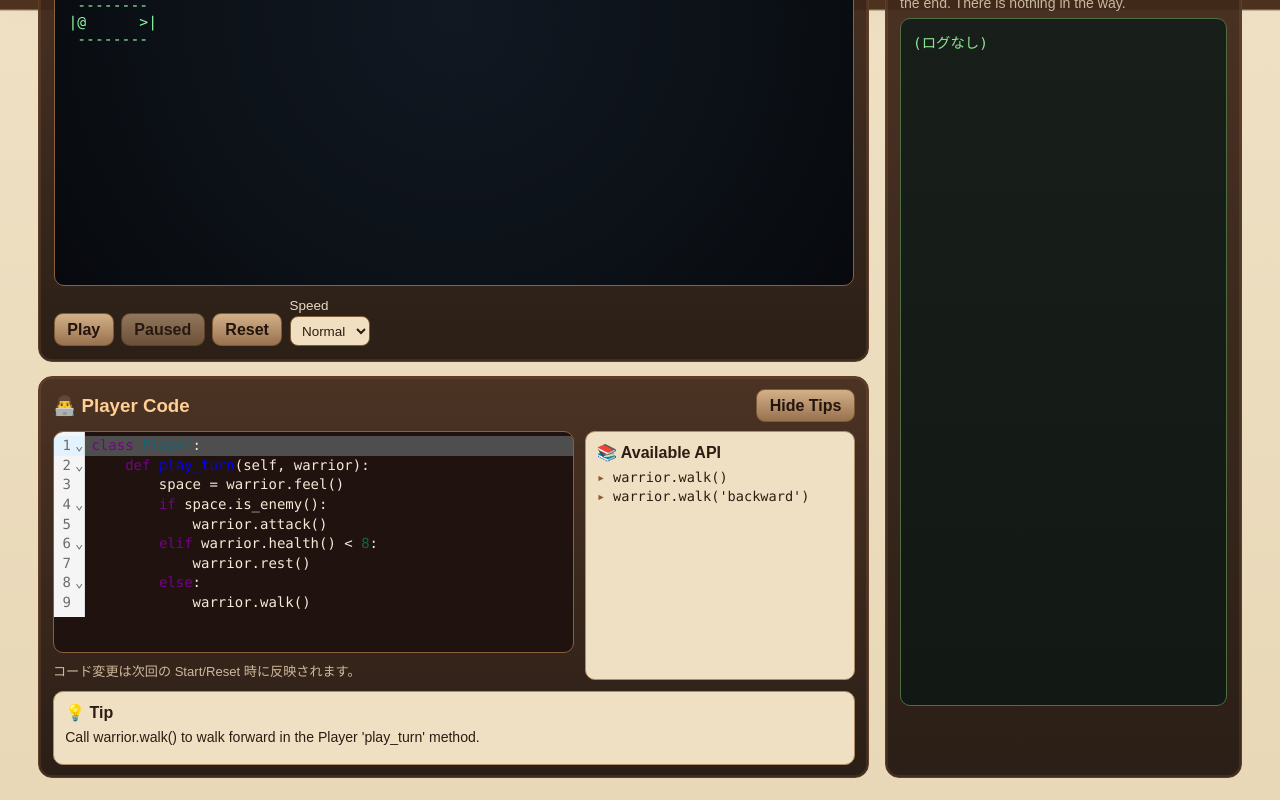
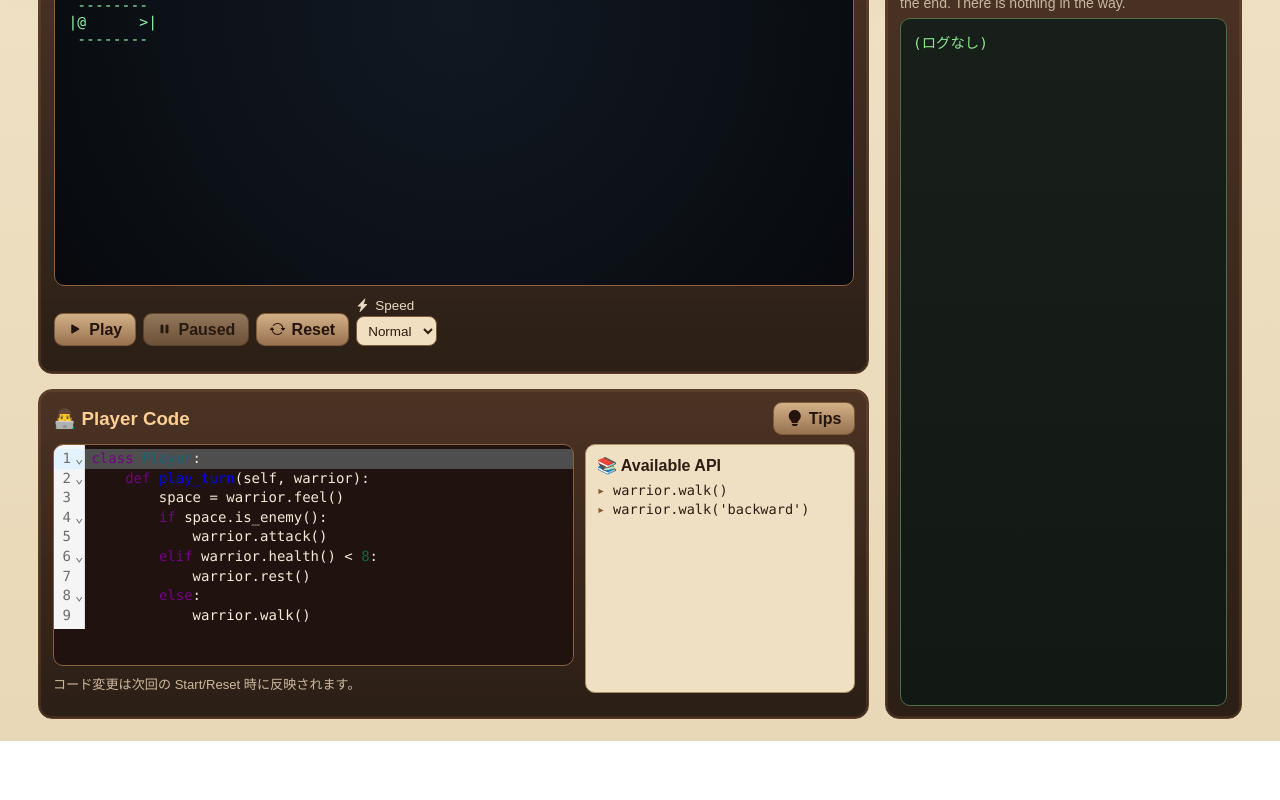
Before and after one commit to unagi/code-py-samurai, a React (Vite) app: page / in a window 1280 px wide. Shown: the part 269-1069 px from the top of the page. After the commit the page ends 1010 px from the top, so only its background shows below. Built offline with nearby package versions, Linux system fonts and the light colour scheme.

Commit message:
refactor(web): replace tips panel with lightweight tooltip trigger
Reason: avoid layout/state churn from toggling large tips block.

Impact: removes tips panel rendering; keeps always-visible API panel and shows tip/clue via tooltip on Tips button.

Breaking change: none

```diff
--- a/package.json
+++ b/package.json
@@ -23,6 +23,7 @@
   },
   "dependencies": {
     "@codemirror/lang-python": "^6.2.1",
+    "bootstrap-icons": "^1.13.1",
     "codemirror": "^6.0.2",
     "react": "^19.2.4",
     "react-dom": "^19.2.4"
--- a/src/main.tsx
+++ b/src/main.tsx
@@ -1,6 +1,7 @@
 import { StrictMode } from "react";
 import { createRoot } from "react-dom/client";
 
+import "bootstrap-icons/font/bootstrap-icons.css";
 import "./web/styles.css";
 import App from "./web/App";
 
--- a/src/web/App.tsx
+++ b/src/web/App.tsx
@@ -175,7 +175,6 @@ export default function App() {
   const [logs, setLogs] = useState("(ログなし)");
   const [result, setResult] = useState<LevelResult | null>(null);
   const [showResultModal, setShowResultModal] = useState(false);
-  const [showTips, setShowTips] = useState(true);
 
   const sessionRef = useRef(new LevelSession());
   const timerRef = useRef<number | null>(null);
@@ -192,6 +191,11 @@ export default function App() {
   }, [selectedTower]);
 
   const availableApi = useMemo(() => getAvailableApiList(level), [level]);
+  const tipsText = useMemo(() => {
+    return level.clue
+      ? `Tip: ${level.tip}\nClue: ${level.clue}`
+      : `Tip: ${level.tip}`;
+  }, [level]);
   const levelSteps = useMemo(() => {
     return Array.from({ length: selectedTower.levelCount }, (_, index) => index + 1);
   }, [selectedTower]);
@@ -326,8 +330,8 @@ export default function App() {
           <article className="editor-panel">
             <div className="player-code-header">
               <h3>👨‍💻 Player Code</h3>
-              <button type="button" onClick={() => setShowTips((prev) => !prev)}>
-                <span className="icon-label"><i className="bi bi-lightbulb-fill" />{showTips ? "Hide Tips" : "Show Tips"}</span>
+              <button type="button" className="tip-trigger" title={tipsText} aria-label={tipsText}>
+                <span className="icon-label"><i className="bi bi-lightbulb-fill" />Tips</span>
               </button>
             </div>
             <div className="editor-layout">
@@ -346,18 +350,6 @@ export default function App() {
                 </ul>
               </aside>
             </div>
-            {showTips ? (
-              <aside className="tips-panel">
-                <h4>💡 Tip</h4>
-                <p>{level.tip}</p>
-                {level.clue ? (
-                  <>
-                    <h4>🧭 Clue</h4>
-                    <p>{level.clue}</p>
-                  </>
-                ) : null}
-              </aside>
-            ) : null}
           </article>
         </section>
 
--- a/src/web/styles.css
+++ b/src/web/styles.css
@@ -37,6 +37,12 @@ body {
   text-shadow:
     0 2px 0 #3e2413,
     0 0 22px rgba(255, 188, 113, 0.35);
+}
+
+.icon-label {
+  display: inline-flex;
+  align-items: center;
+  gap: 0.38rem;
 }
 
 .hero-line {
@@ -241,8 +247,7 @@ button:disabled {
   background: #20130f;
 }
 
-.api-panel,
-.tips-panel {
+.api-panel {
   background: #efe0c4;
   border: 1px solid #af8e67;
   border-radius: 10px;
@@ -250,8 +255,7 @@ button:disabled {
   color: #2d1c12;
 }
 
-.api-panel h4,
-.tips-panel h4 {
+.api-panel h4 {
   margin: 0 0 0.4rem;
 }
 
@@ -276,13 +280,8 @@ button:disabled {
   color: #8d5b33;
 }
 
-.tips-panel {
-  margin-top: 0.7rem;
-}
-
-.tips-panel p {
-  margin: 0 0 0.5rem;
-  font-size: 0.88rem;
+.tip-trigger {
+  white-space: nowrap;
 }
 
 .code-note {
```
Also changed, not shown: 1 other file (tests, documents, lock files or other folders).
